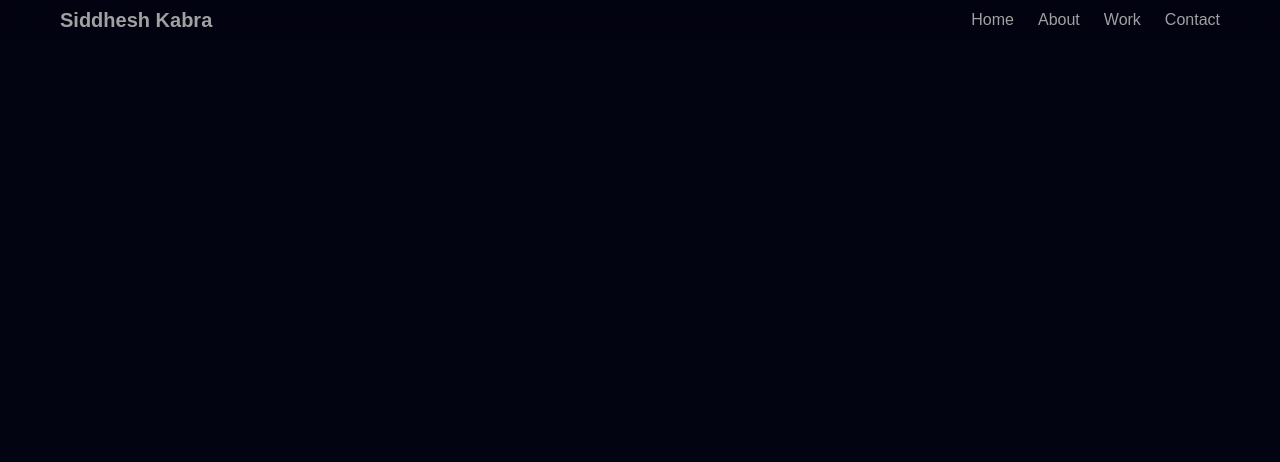
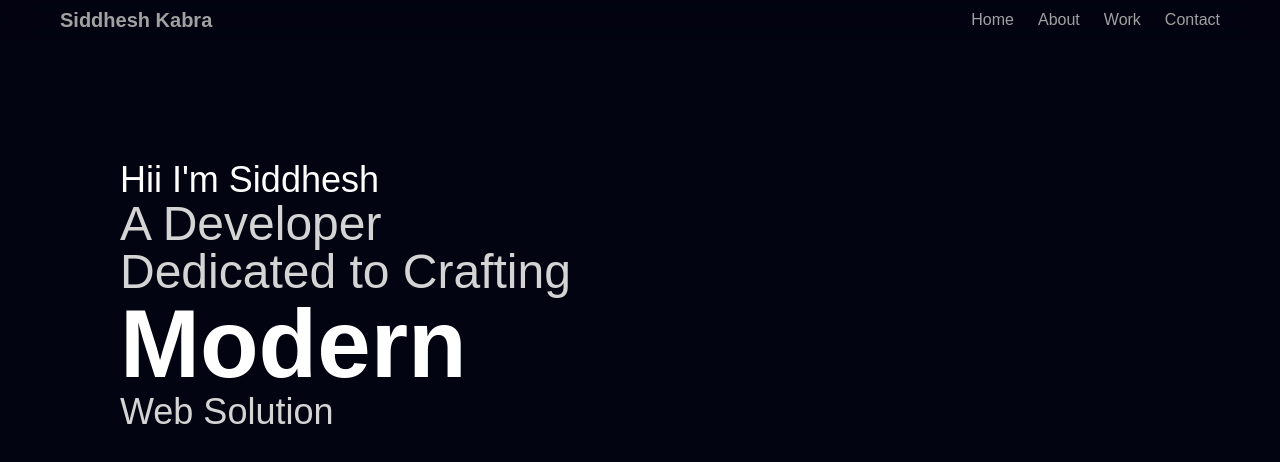
Before and after one commit to Xsidz/Portfolio, a React (Vite) app: page / in a window 1280 px wide. Shown: the top 462 px of the page. Built offline with nearby package versions, Linux system fonts and the light colour scheme; a web font is replaced by a local one.

Commit message:
Hero-content

```diff
--- a/package.json
+++ b/package.json
@@ -11,9 +11,11 @@
   },
   "dependencies": {
     "@tailwindcss/vite": "^4.1.12",
+    "clsx": "^2.1.1",
     "motion": "^12.23.12",
     "react": "^19.1.1",
     "react-dom": "^19.1.1",
+    "tailwind-merge": "^3.3.1",
     "tailwindcss": "^4.1.12"
   },
   "devDependencies": {
--- a/src/App.jsx
+++ b/src/App.jsx
@@ -1,12 +1,13 @@
 import React from 'react'
 import Navbar from './sections/Navbar'
+import Hero from './sections/Hero'
 
 const App = () => {
   return (
     <div className='container mx-auto max-w-7xl'>
 
     <Navbar/>
-    {/*hero*/}
+    <Hero/>
     {/*about*/}
     {/*projects*/}
     {/*experinec*/}
--- /dev/null
+++ b/src/components/FlipWords.jsx
@@ -0,0 +1,90 @@
+"use client";
+import React, { useCallback, useEffect, useState } from "react";
+import { AnimatePresence, motion } from "motion/react";
+import { twMerge } from "tailwind-merge";
+
+export const FlipWords = ({
+  words,
+  duration = 3000,
+  className
+}) => {
+  const [currentWord, setCurrentWord] = useState(words[0]);
+  const [isAnimating, setIsAnimating] = useState(false);
+
+  // thanks for the fix Julian - https://github.com/Julian-AT
+  const startAnimation = useCallback(() => {
+    const word = words[words.indexOf(currentWord) + 1] || words[0];
+    setCurrentWord(word);
+    setIsAnimating(true);
+  }, [currentWord, words]);
+
+  useEffect(() => {
+    if (!isAnimating)
+      setTimeout(() => {
+        startAnimation();
+      }, duration);
+  }, [isAnimating, duration, startAnimation]);
+
+  return (
+    <AnimatePresence
+      onExitComplete={() => {
+        setIsAnimating(false);
+      }}>
+      <motion.div
+        initial={{
+          opacity: 0,
+          y: 10,
+        }}
+        animate={{
+          opacity: 1,
+          y: 0,
+        }}
+        transition={{
+          type: "spring",
+          stiffness: 100,
+          damping: 10,
+        }}
+        exit={{
+          opacity: 0,
+          y: -40,
+          x: 40,
+          filter: "blur(8px)",
+          scale: 2,
+          position: "absolute",
+        }}
+        className={twMerge(
+          "z-10 inline-block relative text-left",
+          className
+        )}
+        key={currentWord}>
+        {/* edit suggested by Sajal: https://x.com/DewanganSajal */}
+        {currentWord.split(" ").map((word, wordIndex) => (
+          <motion.span
+            key={word + wordIndex}
+            initial={{ opacity: 0, y: 10, filter: "blur(8px)" }}
+            animate={{ opacity: 1, y: 0, filter: "blur(0px)" }}
+            transition={{
+              delay: wordIndex * 0.3,
+              duration: 0.3,
+            }}
+            className="inline-block whitespace-nowrap">
+            {word.split("").map((letter, letterIndex) => (
+              <motion.span
+                key={word + letterIndex}
+                initial={{ opacity: 0, y: 10, filter: "blur(8px)" }}
+                animate={{ opacity: 1, y: 0, filter: "blur(0px)" }}
+                transition={{
+                  delay: wordIndex * 0.3 + letterIndex * 0.05,
+                  duration: 0.2,
+                }}
+                className="inline-block">
+                {letter}
+              </motion.span>
+            ))}
+            <span className="inline-block">&nbsp;</span>
+          </motion.span>
+        ))}
+      </motion.div>
+    </AnimatePresence>
+  );
+};
--- /dev/null
+++ b/src/components/HeroText.jsx
@@ -0,0 +1,35 @@
+import React from 'react'
+import { FlipWords } from './FlipWords'
+const words=["Secure","Modern","Scalable", "Efficient"]
+const HeroText = () => {
+  return (
+    <div className='z-10 mt:20 text-center md:mt-40 md:text-left rounded-3xl bg-clip-text'>
+        {/* Desktopview */}
+        <div className="flex-col hidden md:flex c-space">
+            <h1 className=' text-4xl font-medium'>Hii I'm Siddhesh</h1>
+
+            <div className="flex flex-col items-start">
+                <p className='text-5xl font-medium text-neutral-300'>A Developer <br /> Dedicated to Crafting</p>
+                <div>
+                    <FlipWords words={words} className="font-black text-white text-8xl"/>
+                </div>
+
+                <p className='text-4xl font-medium text-neutral-300'>Web Solution</p>
+            </div>
+        </div>
+        {/* MobileView */}
+        <div className="flex- flex-col space-y-6 md:hidden">
+            <p className='text-4xl font-medium mt-12'>Hii I'm Siddhesh</p>
+            <div>
+                <p className='text-5xl font-black text-neutral-300'>Building </p>
+                <div>
+                    <FlipWords words={words} className="font-bold text-white text-7xl"/>
+                </div>
+                <p className='text-4xl font-black text-neutral-300'>Web Applications</p>
+            </div>
+        </div>
+    </div>
+  )
+}
+
+export default HeroText
--- /dev/null
+++ b/src/sections/Hero.jsx
@@ -0,0 +1,12 @@
+import React from 'react'
+import HeroText from '../components/HeroText'
+
+const Hero = () => {
+  return (
+    <section className='flex items-start justify-center md:items-start md:justify-start min-h-screen overflow-hidden c-space'>
+        <HeroText/>
+    </section>
+  )
+}
+
+export default Hero
```
Also changed, not shown: 1 other file (tests, documents, lock files or other folders).
